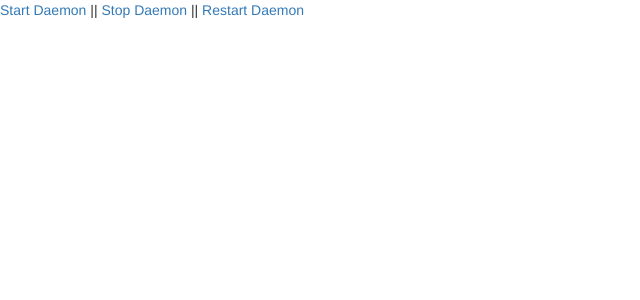
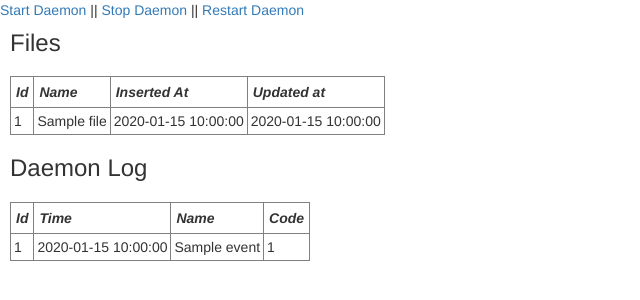
Before and after one commit to nexusriot/file-uploader, a Flask app: template templates/index.html in a window 1280 px wide. Shown: the top 300 px of the page, without its empty margins (0-640 px from the left). Run offline with Flask 2, Linux system fonts and the light colour scheme; the template is opened without the code that fills it: values that come from a table or form of the project are taken from there, others are empty; tables that the repository leaves empty hold one stand-in row (values such as "Sample post"); some libraries are stand-ins or nearby versions.

Commit message:
fixed uploader daemon, created simple control panel

```diff
--- a/server.py
+++ b/server.py
@@ -61,7 +61,6 @@ def update_actual_date(mapper, connection, target):
 def get_file_object_or_create(file_name):
     file= File.query.filter_by(name=file_name).first()
     if file:
-        file.updated_at = datetime.utcnow()
         return file
     else:
         return File(name=file_name, timestamp=None, inserted_at=None)
@@ -107,7 +106,9 @@ def daemon_status():
         message = 'Daemon is running. PID is %s' % pid
     else:
         message = 'Daemon is not running...'
-    return render_template('index.html', message=message)
+    files = File.query.all()
+    events = Event.query.order_by('date desc').all()[:50]
+    return render_template('index.html', message=message, files=files, events=events)
 
 
 @app.route('/daemon/start')
--- /dev/null
+++ b/static/css/style.css
@@ -0,0 +1,16 @@
+h3 {
+    margin: 10px;
+}
+
+table {
+    margin: 10px;
+}
+
+table tr th{
+    padding: 5px;
+    font-style: oblique;
+}
+
+table tr td{
+    padding: 3px;
+}
--- a/templates/index.html
+++ b/templates/index.html
@@ -3,6 +3,9 @@
 <head lang="en">
     <link rel="stylesheet" href="https://maxcdn.bootstrapcdn.com/bootstrap/3.3.4/css/bootstrap.min.css">
     <script src="https://maxcdn.bootstrapcdn.com/bootstrap/3.3.4/js/bootstrap.min.js"></script>
+
+    <link rel="stylesheet" href="{{ url_for('static', filename='css/style.css') }}">
+
     <meta charset="UTF-8">
     <title>Uploader Daemon control panel</title>
 </head>
@@ -12,6 +15,57 @@
 <a href="{{ url_for('daemon_stop') }}">Stop Daemon</a> ||
 <a href="{{ url_for('daemon_restart') }}">Restart Daemon</a>
 <br>
+<h3>Files</h3>
+
+{% if files %}
+<div class="table-responsive">
+<table class="files" id="files" border="1">
+    <thead>
+    <tr>
+        <th>Id</th>
+        <th>Name</th>
+        <th>Inserted At</th>
+        <th>Updated at</th>
+    </tr>
+    </thead>
+    <tbody>
+    {% for file in files %}
+        <tr>
+        <td>{{ file.id }}</td><td>{{ file.name }}</td><td>{{ file.inserted_at }}</td><td>{{ file.updated_at }}</td>
+        </tr>
+    {% endfor %}
+    </tbody>
+</table>
+</div>
+{% else %}
+    <p>Sorry, no files</p>
+{% endif %}
+<h3>Daemon Log</h3>
+
+{% if events %}
+<div class="table-responsive">
+<table class="files" id="files" border="1">
+    <thead>
+    <tr>
+        <th>Id</th>
+        <th>Time</th>
+        <th>Name</th>
+        <th>Code</th>
+    </tr>
+    </thead>
+    <tbody>
+    {% for event in events %}
+        <tr>
+        <td>{{ event.id }}</td><td>{{ event.date }}</td><td>{{ event.name }}</td><td>{{ event.result_code }}</td>
+        </tr>
+    {% endfor %}
+    </tbody>
+</table>
+</div>
+{% else %}
+   <p>Sorry no events</p>
+{% endif %}
+
 
 </body>
 </html>
--- a/uploader.py
+++ b/uploader.py
@@ -145,7 +145,7 @@ class Uploader(Daemon):
                     current_file_timestamp = current_file_info[0].replace('-', '').replace(':', '').replace(' ', '')
                     #file exist
                     if file_object.timestamp:
-                        if file_object.timestamp < current_file_timestamp:
+                        if int(file_object.timestamp) < int(current_file_timestamp):
                             file_changed = True
                             upload_file(file_name, file_object, current_file_timestamp)
                     else:
```
